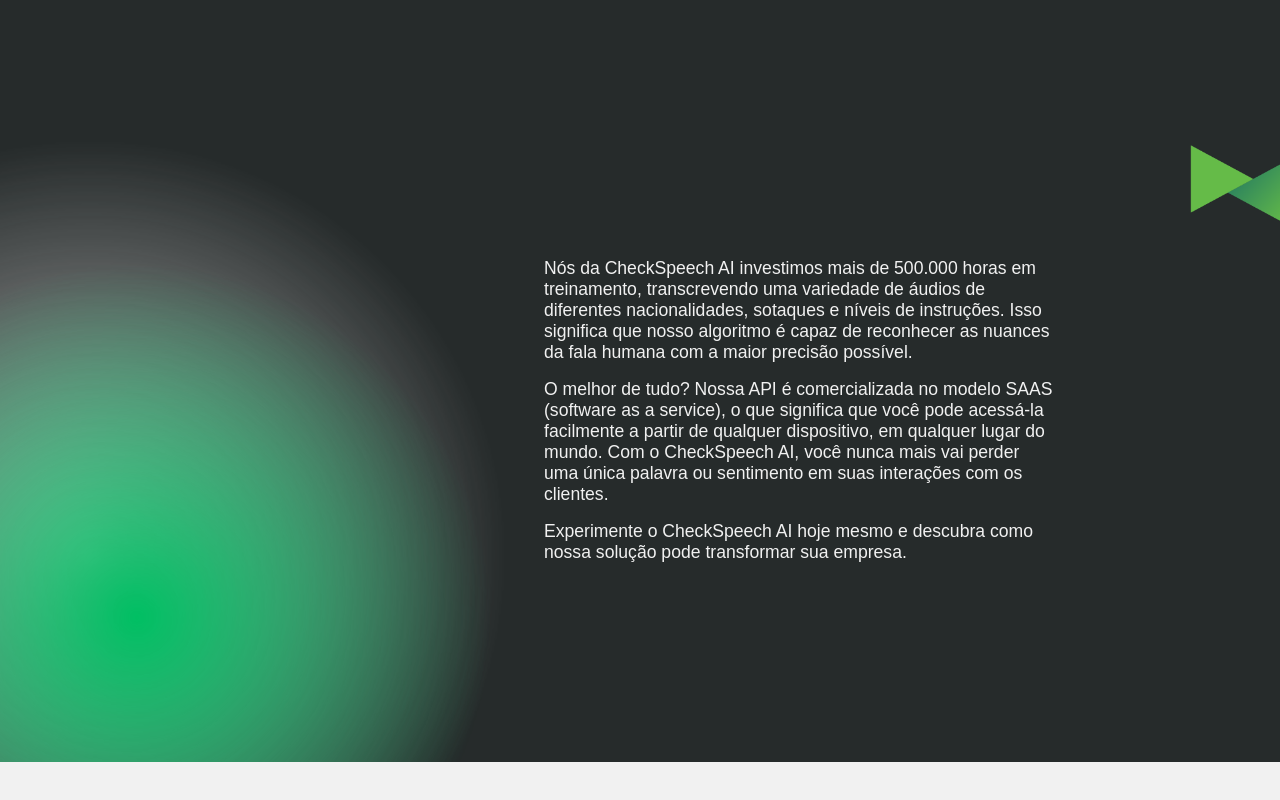
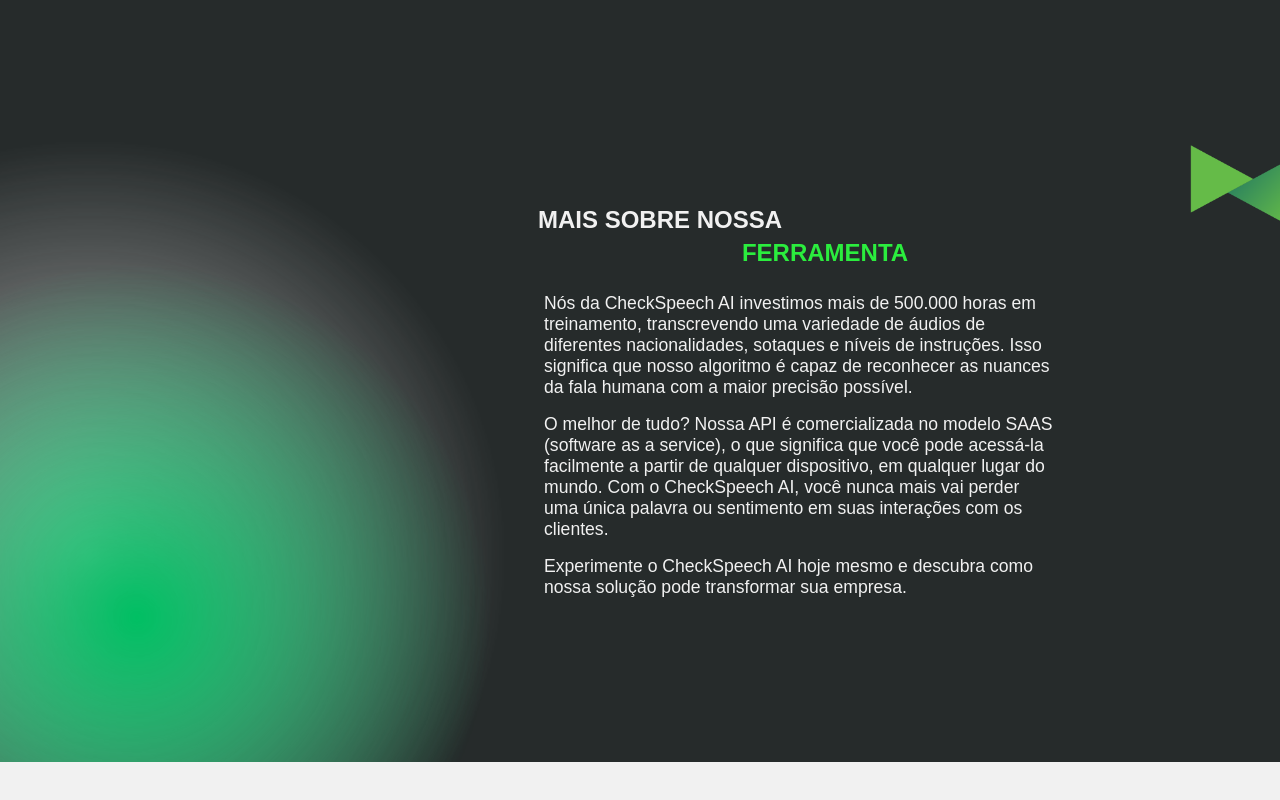
Before and after one commit to MarcioBADias/checkspeech, a React (Create React App) app: page / in a window 1280 px wide. Shown: the part 838-1638 px from the top of the page. Built offline with nearby package versions, Linux system fonts and the light colour scheme.

Commit message:
titulo do about

```diff
--- a/src/components/about/index.js
+++ b/src/components/about/index.js
@@ -21,6 +21,24 @@
             />
 
             <C.Container>
+                <C.Title
+                    style={{
+                        color:'var(--cor-light-primary)',
+                        marginLeft: -280
+                    }}
+                >
+                    Mais sobre nossa
+                </C.Title>
+                <C.Title
+                    style={{
+                        color:'var(--cor-green-primary)',
+                        marginLeft: 50,
+                        marginTop: 5,
+                        marginBottom: 10
+                    }}
+                >
+                    ferramenta
+                </C.Title>
                 <C.Text>
                     Nós da CheckSpeech AI investimos mais de 500.000 horas em treinamento, transcrevendo uma variedade de áudios de diferentes nacionalidades, sotaques e níveis de instruções. Isso significa que nosso algoritmo é capaz de reconhecer as nuances da fala humana com a maior precisão possível.
                 </C.Text>
--- a/src/components/about/styles.js
+++ b/src/components/about/styles.js
@@ -34,7 +34,7 @@
     flex-direction: column;
     justify-content: center;
     padding: 0 2rem;
-    margin: 20vh auto;
+    margin: 10vh auto;
     margin-left: 35vw;
     width: 55vw;
     z-index: 5;
@@ -43,6 +43,11 @@
         margin: 0;
         width: 95vw;
     }
+`;
+
+export const Title = styled.h1`
+    text-transform: uppercase;
+
 `;
 
 export const Text = styled.p`
```
